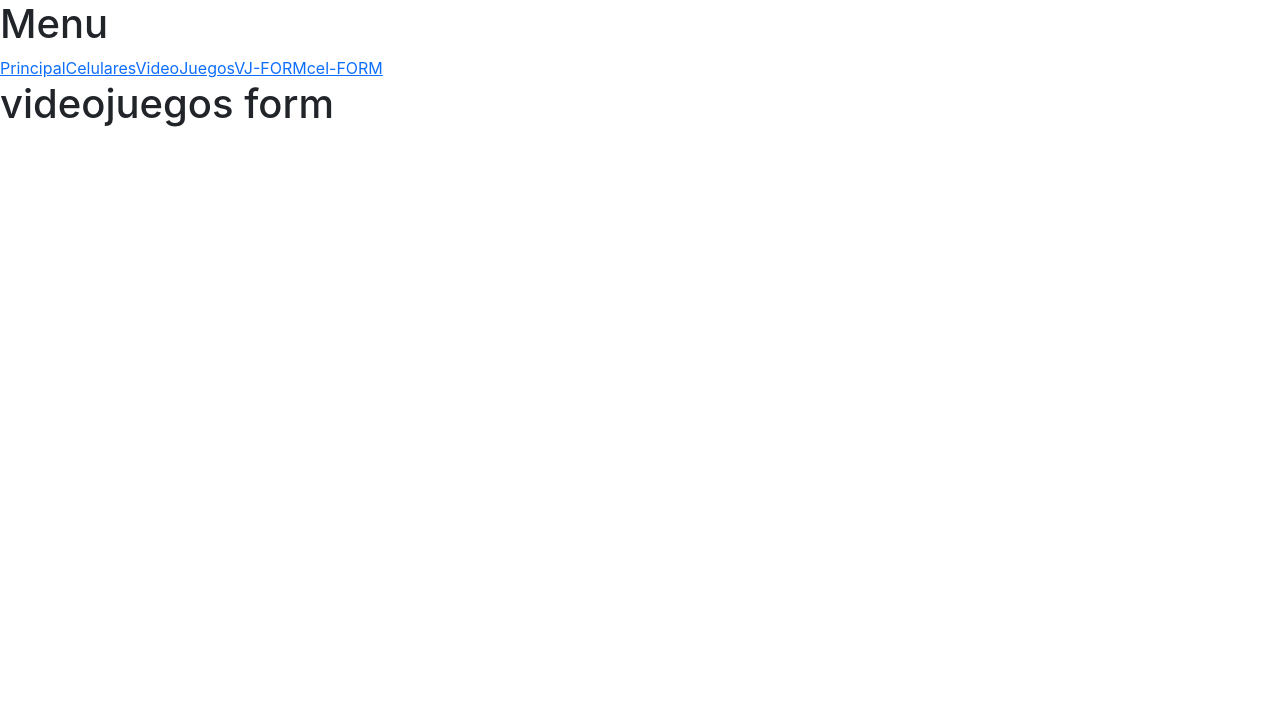
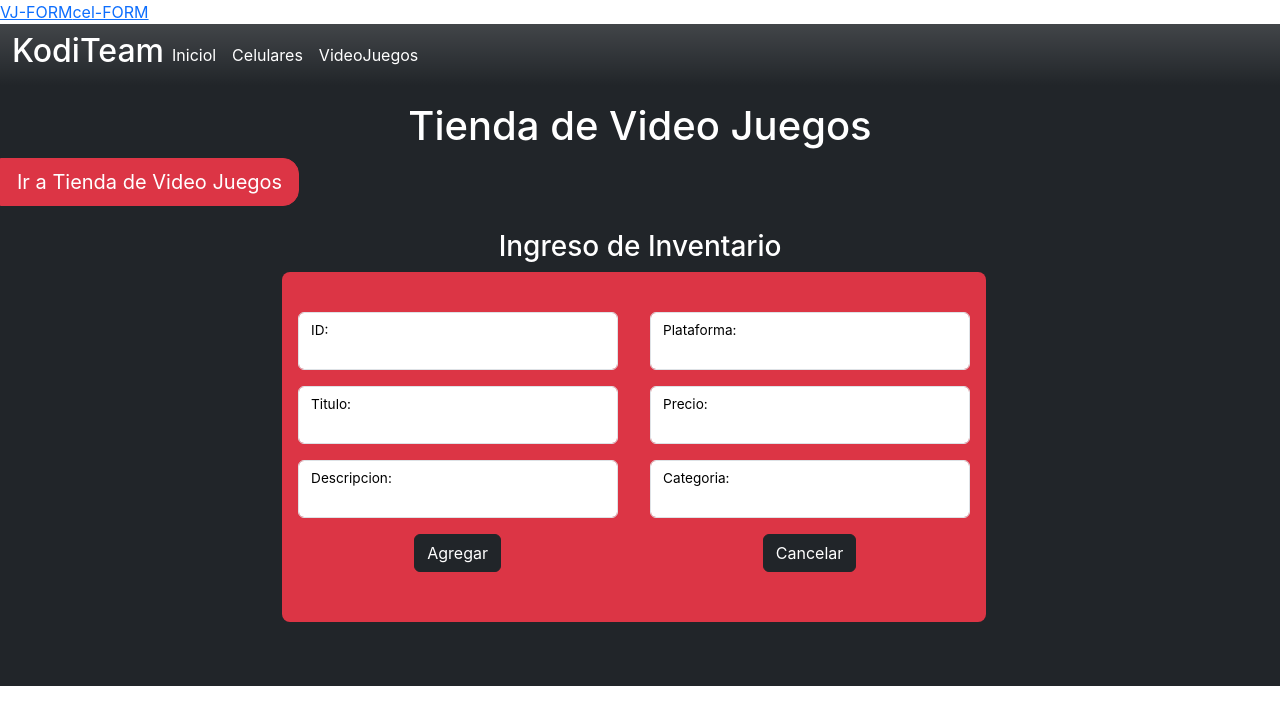
Before and after one commit to aziel0x8/react-proyecto, a React (Create React App) app in the folder proyecto-react/: page /viedeoJuegosFORM in a window 1280 px wide. Shown: the top 724 px of the page. Built offline with nearby package versions, Linux system fonts and the light colour scheme.

Commit message:
Base lista

```diff
--- a/proyecto-react/src/components/CelularesFORM.jsx
+++ b/proyecto-react/src/components/CelularesFORM.jsx
@@ -3,16 +3,22 @@ import React from "react";
 function CelularesFORM(){
 
     return(
-        <body className="bg-danger" style={{height: "539px"}}>
+        <body className="bg-danger" style={{height: "700px"}}>
 
             <div>
 
-                <h1 className="text-white text-center mb-5">Tienda de Celulares</h1>
+                <h1 className="text-white text-center pt-3">Tienda de Celulares</h1>
                 <button className="btn btn-dark btn-lg rounded-0 rounded-end-4">Ir a Tienda de Celulares</button>
                 <h3 className="text-white text-center mt-4">Ingreso de Inventario</h3>
             </div>
-            <div className="bg-dark position-relative rounded-3 m-4" style={{height: "300px", width: "55%"}} >
-                <div className="d-inline-block w-50 position-relative text-center mt-2">
+            <div className="bg-dark position-relative pt-4 rounded-3" style={{height: "400px", width: "55%", marginLeft: "22%"}} >
+
+                <div className="form-floating pt-3 ms-5 me-5 ps-5 pe-5">
+                    <input type="text" className="form-control" />
+                    <label htmlFor="" className="text-black ms-5" >ID:</label>
+                </div>
+
+                <div className="d-inline-block w-50 position-relative text-center ">
                     <div className="form-floating m-3">
                         <input type="text" className="form-control" />
                         <label htmlFor="" className="text-black" >Marca:</label>
@@ -33,15 +39,23 @@ function CelularesFORM(){
 
                     <button className="btn btn-danger">Agregar</button>
                 </div>
-                <div className="d-inline-block w-50 position-relative text-center">
-                    <label htmlFor="" className="text-white">Descripcion</label>
-                    <input type="text" className="form-control" />
 
-                    <label htmlFor="" className="text-white">Precio</label>
-                    <input type="text" className="form-control"/>
+                <div className="d-inline-block w-50 position-relative text-center ">
+                    <div className="form-floating m-3">
+                        <input type="text" className="form-control" />
+                        <label htmlFor="" className="text-black">Descripcion:</label>
+                    </div>
 
-                    <label htmlFor="" className="text-white">Operadora</label>
-                    <input type="text" className="form-control" />
+                    <div className="form-floating m-3">
+                        <input type="text" className="form-control"/>
+                        <label htmlFor="" className="text-black">Precio:</label>
+                    </div>
+
+                    <div className="form-floating m-3">
+                        <input type="text" className="form-control" />
+                        <label htmlFor="" className="text-black">Operadora:</label>
+                    </div>
+
 
                     <button className="btn btn-danger">Cancelar</button>
                 </div>
--- a/proyecto-react/src/components/VideoJuegosFORM.jsx
+++ b/proyecto-react/src/components/VideoJuegosFORM.jsx
@@ -3,9 +3,58 @@ import React from "react";
 function VideoJuegosFORM(){
 
     return(
-        <div>
-            <h1>videojuegos form</h1>
-        </div>
+        <body className="bg-dark" style={{height: "600px"}}>
+
+            <div>
+                <h1 className="text-white text-center pt-3">Tienda de Video Juegos</h1>
+                <button className="btn btn-danger btn-lg rounded-0 rounded-end-4">Ir a Tienda de Video Juegos</button>
+                <h3 className="text-white text-center mt-4">Ingreso de Inventario</h3>
+            </div>
+            <div className="bg-danger position-relative pt-4 rounded-3" style={{height: "350px", width: "55%", marginLeft: "22%"}} >
+
+                <div className="d-inline-block w-50 position-relative text-center ">
+                    <div className="form-floating m-3">
+                        <input type="text" className="form-control" />
+                        <label htmlFor="" className="text-black" >ID:</label>
+                    </div>
+
+
+                    <div className="form-floating m-3">
+                        <input type="text" className="form-control"/>
+                        <label htmlFor="" className="text-black">Titulo:</label>
+                    </div>
+
+
+                    <div className="form-floating m-3">
+                        <input type="text" className="form-control"/>
+                        <label htmlFor="" className="text-black">Descripcion:</label>
+                    </div>
+
+
+                    <button className="btn btn-dark">Agregar</button>
+                </div>
+
+                <div className="d-inline-block w-50 position-relative text-center ">
+                    <div className="form-floating m-3">
+                        <input type="text" className="form-control" />
+                        <label htmlFor="" className="text-black">Plataforma:</label>
+                    </div>
+
+                    <div className="form-floating m-3">
+                        <input type="text" className="form-control"/>
+                        <label htmlFor="" className="text-black">Precio:</label>
+                    </div>
+
+                    <div className="form-floating m-3">
+                        <input type="text" className="form-control" />
+                        <label htmlFor="" className="text-black">Categoria:</label>
+                    </div>
+
+
+                    <button className="btn btn-dark">Cancelar</button>
+                </div>
+            </div>
+        </body>
     )
 }
 
--- a/proyecto-react/src/components/menu.jsx
+++ b/proyecto-react/src/components/menu.jsx
@@ -5,12 +5,34 @@ function Menu(){
 
     return(
         <div>
-            <h1>Menu</h1>
-            <Link to={"/"}>Principal</Link>
-            <Link to={"/celulares"}>Celulares</Link>
-            <Link to={"/viedeoJuegos"}>VideoJuegos</Link>
+
+
+
+
             <Link to={"/viedeoJuegosFORM"}>VJ-FORM</Link>
             <Link to={"/celularesFORM"}>cel-FORM</Link>
+
+            <nav className="navbar navbar-expand-lg text-white bg-dark bg-gradient">
+                <div className="container-fluid">
+                <h2>KodiTeam</h2>
+                    <button className="navbar-toggler" type="button" data-bs-toggle="collapse" data-bs-target="#navbarNav" aria-controls="navbarNav" aria-expanded="false" aria-label="Toggle navigation">
+                        <span className="navbar-toggler-icon"></span>
+                    </button>
+                    <div className="collapse navbar-collapse " id="navbarNav">
+                        <ul className="navbar-nav">
+                            <li className="nav-item">
+                                <Link to={"/"} className="nav-link text-white">Iniciol</Link>
+                            </li>
+                            <li className="nav-item">
+                                <Link to={"/celulares"} className="nav-link text-white">Celulares</Link>
+                            </li>
+                            <li className="nav-item">
+                                <Link to={"/viedeoJuegos"} className="nav-link text-white">VideoJuegos</Link>
+                            </li>
+                        </ul>
+                    </div>
+                </div>
+            </nav>
 
         </div>
     )
```
